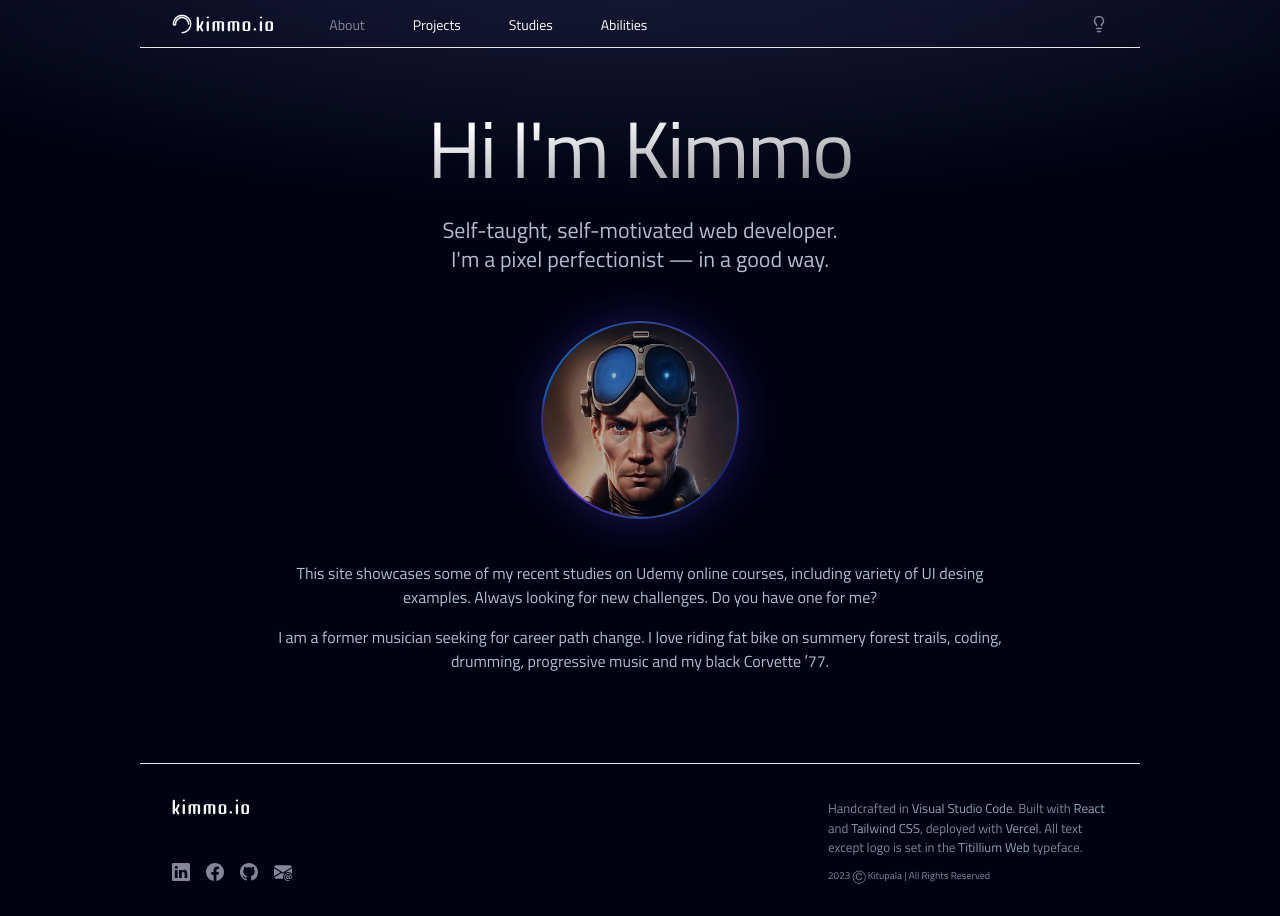
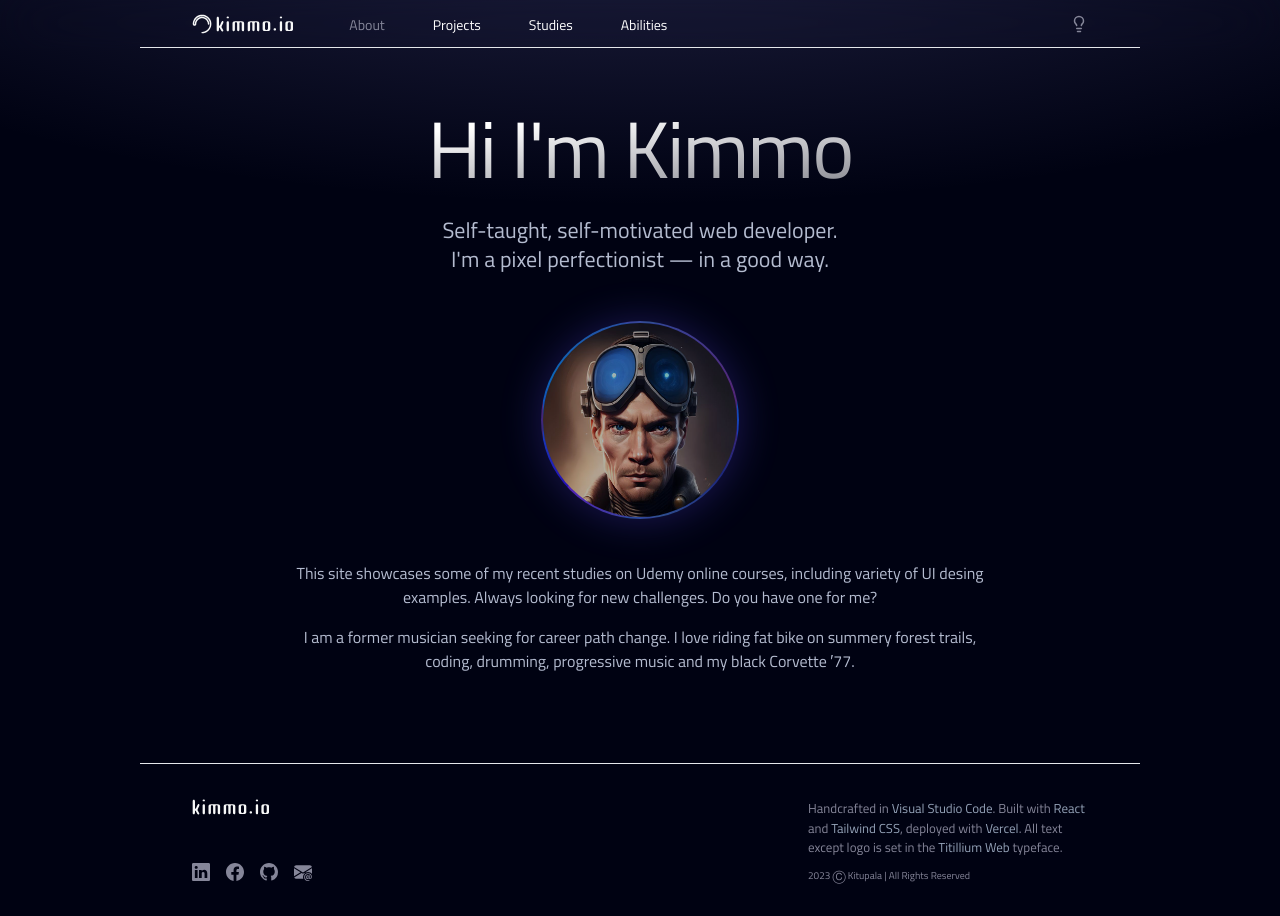
Before and after one commit to Kitupala/kimmo-io-v2, a React (Vite) app: page / in a window 1280 px wide. Built offline with nearby package versions, Linux system fonts and the light colour scheme.

Commit message:
Fix styling

```diff
--- a/src/ui/Container.jsx
+++ b/src/ui/Container.jsx
@@ -2,7 +2,7 @@ import classNames from "classnames";
 
 function Container({ children, className }) {
   return (
-    <div className={classNames("mx-auto max-w-[100rem] px-8", className)}>
+    <div className={classNames("mx-auto max-w-[100rem] px-13", className)}>
       {children}
     </div>
   );
```
